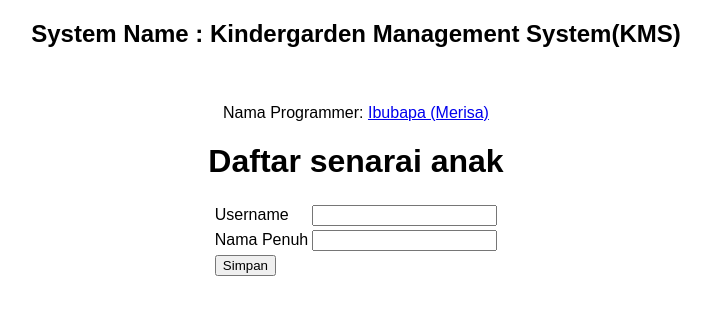
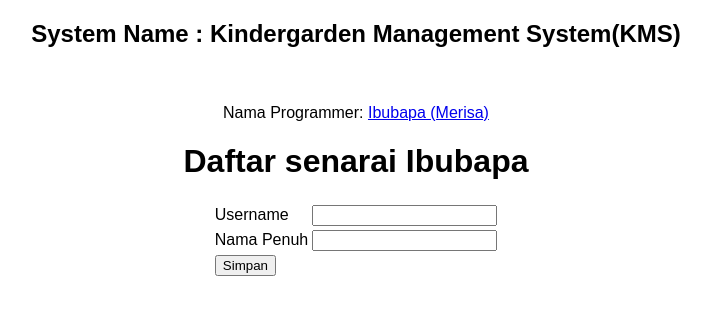
Before and after one commit to mhmdaliff/KindergartenManagementSystem, a PHP site: page /Ibubapa/index.php in a window 1280 px wide. Shown: the top 315 px of the page, without its empty margins (284-995 px from the left). Run offline with PHP 8.4, Linux system fonts and the light colour scheme.

Commit message:
try edit index

```diff
--- a/Ibubapa/index.php
+++ b/Ibubapa/index.php
@@ -14,7 +14,7 @@
         <h2>System Name : Kindergarden Management System(KMS)</h2><br>
         <br>Nama Programmer: <a href="ibubapa/">Ibubapa (Merisa)</a>
 
-        <h1>Daftar senarai anak</h1>
+        <h1>Daftar senarai Ibubapa</h1>
         <form method="post">
             <table>
                 <tr>
```
